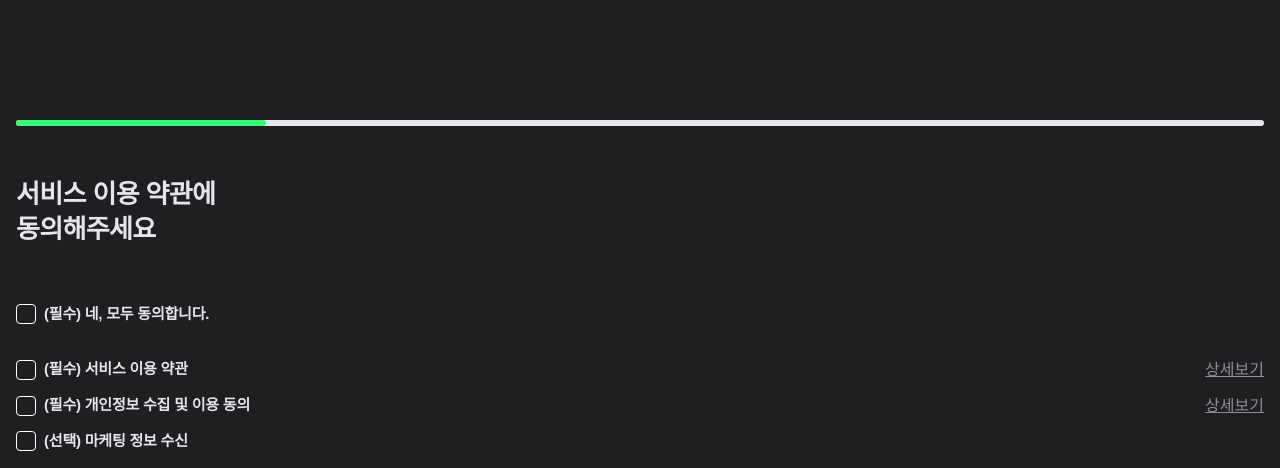
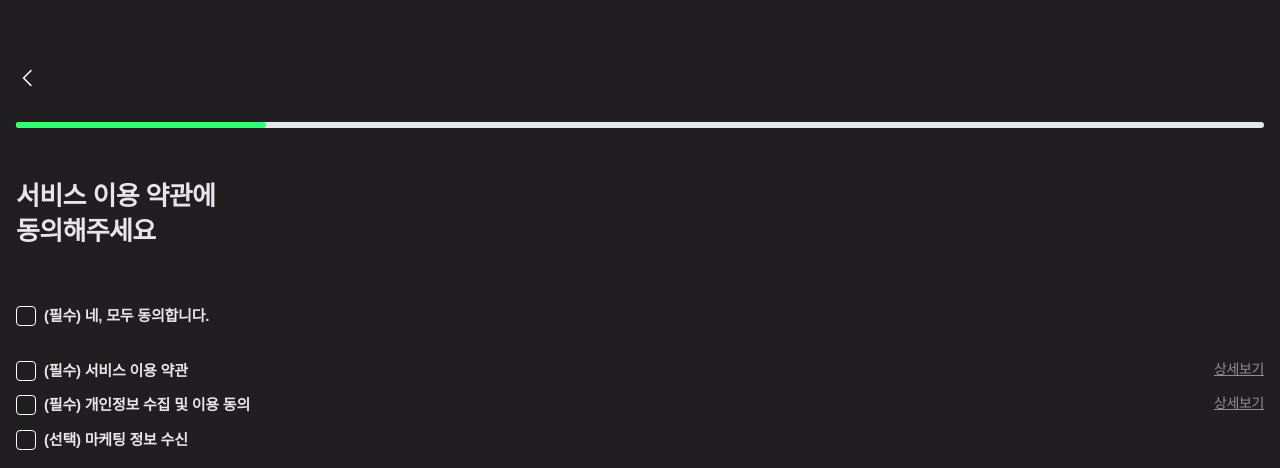
Before and after one commit to dnd-side-project/dnd-13th-6-frontend, a Next.js app in the folder web/: page /login/terms in a window 1280 px wide. Shown: the top 468 px of the page. Built offline with nearby package versions, Linux system fonts and the light colour scheme.

Commit message:
feat: 상단 헤더 추가 및 flex로 변경

```diff
--- a/web/app/layout.tsx
+++ b/web/app/layout.tsx
@@ -118,7 +118,7 @@ export default function RootLayout({
       <head>
         <title>Runky</title>
       </head>
-      <body className="bg-background text-white">
+      <body className="bg-background text-white pt-[env(safe-area-inset-top)] pb-[env(safe-area-inset-bottom)]">
         <main>{children}</main>
       </body>
     </html>
--- /dev/null
+++ b/web/app/login/(auth)/terms/layout.tsx
@@ -0,0 +1,13 @@
+import DefaultLayout from '@/components/common/DefaultLayout';
+
+export default function Layout({ children }: { children: React.ReactNode }) {
+  // 예: 조건에 따라 header 숨기기
+  const showHeader = true;
+  const title = undefined;
+
+  return (
+    <DefaultLayout showHeader={showHeader} title={title} backHref="/login">
+      {children}
+    </DefaultLayout>
+  );
+}
--- a/web/app/login/(auth)/terms/page.tsx
+++ b/web/app/login/(auth)/terms/page.tsx
@@ -29,10 +29,7 @@ function Page() {
   };
 
   return (
-    <div
-      className=" h-screen flex flex-col justify-between pt-[120px] px-4 pb-4"
-      style={{ minHeight: 'calc(100vh - 3.75rem)' }}
-    >
+    <div className="flex flex-col justify-between flex-grow p-4">
       <div>
         <ProgressBar progress={20} className="h-[6px]" />
         <p className="text-gray-20 text-[26px] font-bold whitespace-pre-line mt-[51px] leading-[35px] tracking-[-0.025em]">
@@ -52,7 +49,7 @@ function Page() {
               onClick={() => handleSingleClick('service')}
               text={'(필수) 서비스 이용 약관'}
             />
-            <p className="text-gray-60 underline">상세보기</p>
+            <p className="body2 text-gray-60 underline">상세보기</p>
           </div>
 
           <div className="flex justify-between">
@@ -61,7 +58,7 @@ function Page() {
               onClick={() => handleSingleClick('privacy')}
               text={'(필수) 개인정보 수집 및 이용 동의'}
             />
-            <p className="text-gray-60 underline">상세보기</p>
+            <p className="body2 text-gray-60 underline">상세보기</p>
           </div>
           <CheckBox
             isClicked={agreements.marketing}
--- a/web/app/onboarding/page.tsx
+++ b/web/app/onboarding/page.tsx
@@ -41,13 +41,13 @@ function Page() {
 
   return (
     <div
-      className="min-h-screen flex flex-col justify-between px-[5vw] pt-[env(safe-area-inset-top)] pb-[env(safe-area-inset-bottom)]"
+      className="min-h-screen flex flex-col justify-between px-[5vw]"
       onTouchStart={handleTouchStart}
       onTouchEnd={handleTouchEnd}
     >
       {/* 글 영역 - 위쪽 */}
-      <div className="pt-[8vh]">
-        <p className="pretendard-title1 leading-[1.35] text-gray-20  whitespace-pre-line">
+      <div className="pt-[16vh]">
+        <p className="font-bold text-[1.625rem] text-gray-20 tracking-[-0.025em] leading-[1.35] whitespace-pre-line ">
           {slides[index].title}
         </p>
         <p className="pretendard-headline2 whitespace-pre-line text-gray-60 mt-[1.5vh] sm:mt-[2vh] leading-[1.375] text-[0.9375rem] sm:text-[1.5vw]">
@@ -56,7 +56,7 @@ function Page() {
       </div>
 
       {/* 이미지 + 점 */}
-      <div className="flex flex-col items-center">
+      <div className="flex flex-col items-center mt-[-9vh]">
         <Image
           src={`/assets/onboarding/${slides[index].image}.png`}
           alt={slides[index].image}
@@ -65,7 +65,7 @@ function Page() {
           priority
           className="object-contain max-w-[70vw]"
         />
-        <div className="flex gap-[2vw] mt-[8vh]">
+        <div className="flex gap-[3vw] mt-[8vh]">
           {slides.map((_, i) => (
             <div
               key={i}
--- /dev/null
+++ b/web/components/common/DefaultLayout.tsx
@@ -0,0 +1,41 @@
+import Image from 'next/image';
+import Link from 'next/link';
+
+interface DefaultLayoutProps {
+  children: React.ReactNode;
+  showHeader?: boolean;
+  title?: string;
+  backHref?: string;
+}
+
+export default function DefaultLayout({
+  children,
+  showHeader = true,
+  title,
+  backHref
+}: DefaultLayoutProps) {
+  return (
+    <div className="flex flex-col h-screen">
+      <div className="h-[50px]" />
+      {showHeader && (
+        <header className="flex items-center justify-between p-4 bg-gradient-to-b">
+          {backHref ? (
+            <Link href={backHref}>
+              <Image
+                src="/assets/CaretLeft.svg"
+                alt="Back"
+                width={24}
+                height={24}
+              />
+            </Link>
+          ) : (
+            <div className="w-6" />
+          )}
+          {title && <h1 className="text-white text-lg font-bold">{title}</h1>}
+          <div className="w-6" />
+        </header>
+      )}
+      <main className="flex-1 flex flex-col">{children}</main>
+    </div>
+  );
+}
```
Also changed, not shown: web/public/assets/CaretLeft.svg (added).
